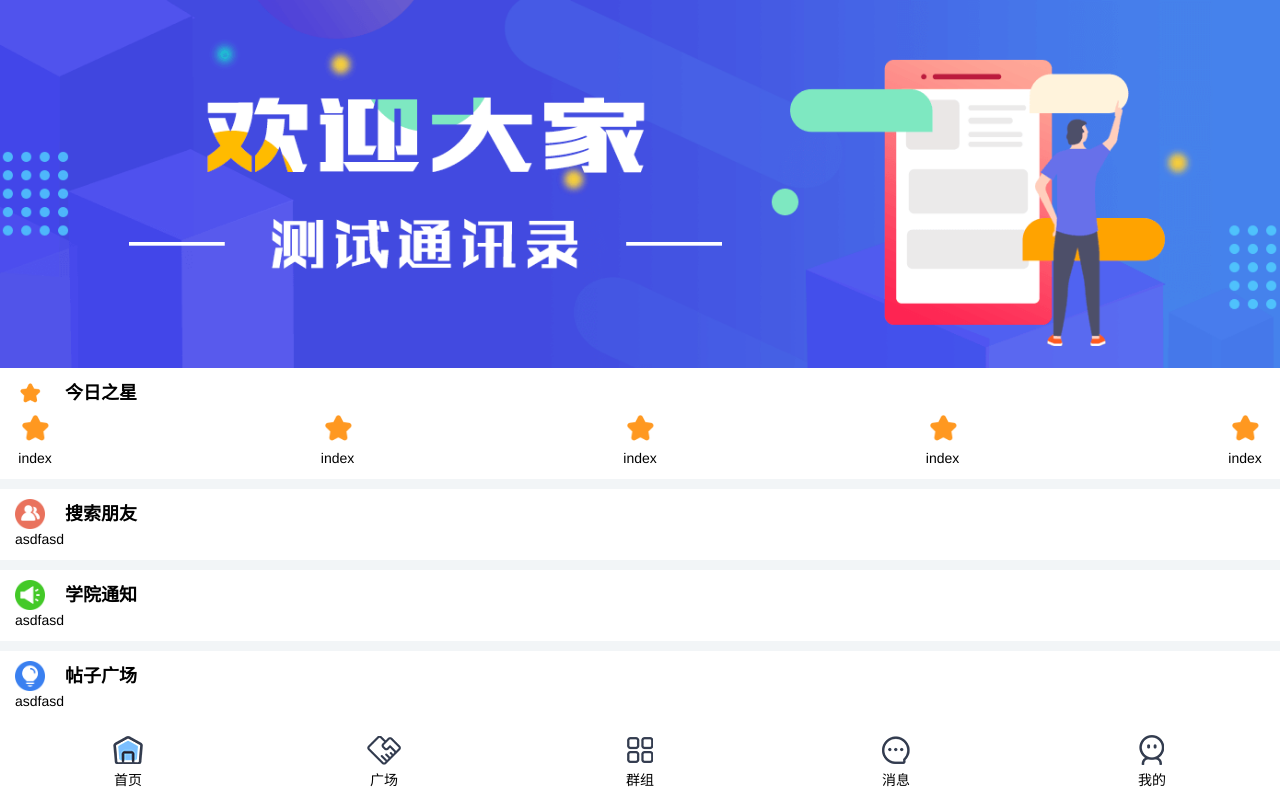
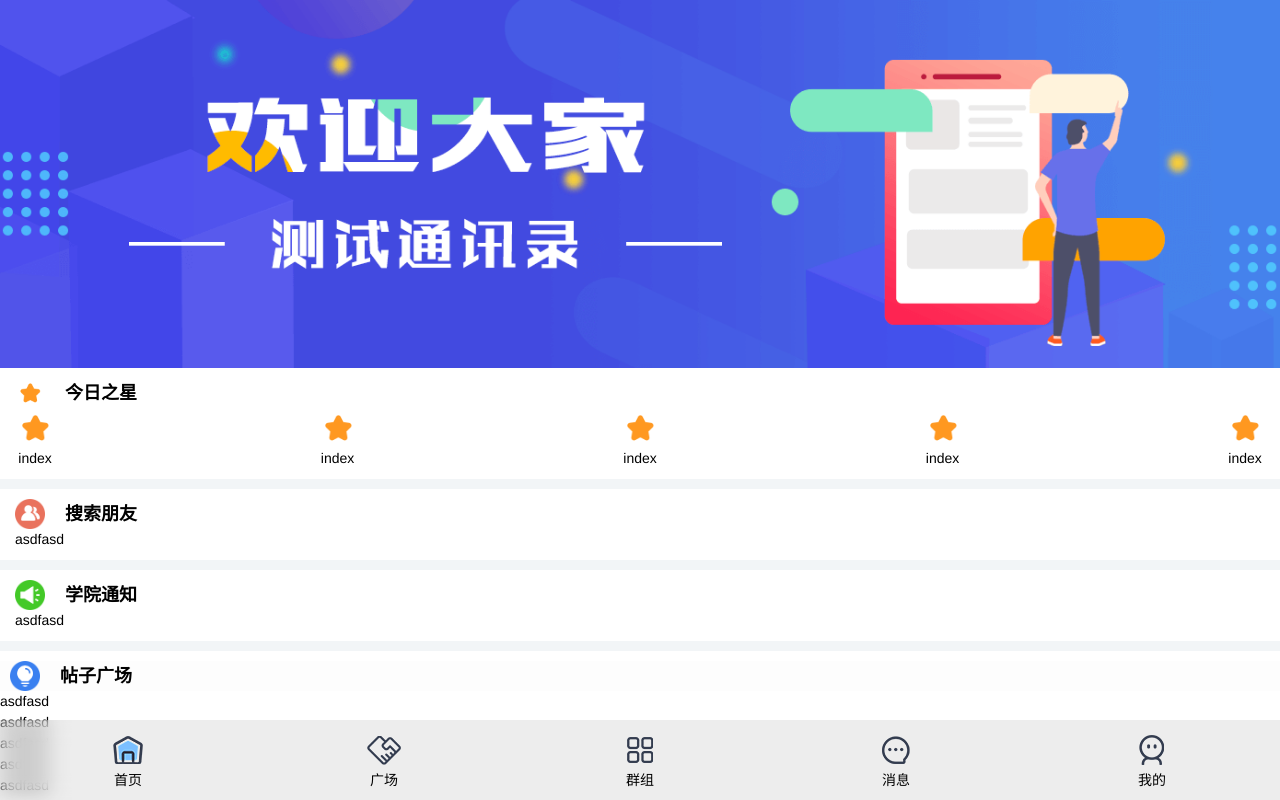
Before and after one commit to wyswill/txl_raect, a React app: page / in a window 1280 px wide. Built offline with nearby package versions, Linux system fonts and the light colour scheme.

Commit message:
毛玻璃效果添加

```diff
--- a/public/index.html
+++ b/public/index.html
@@ -1,20 +1,20 @@
 <!DOCTYPE html>
 <html lang="zh">
 <head>
-    <meta charset="utf-8" />
-    <link rel="icon" href="%PUBLIC_URL%/favicon.ico" />
-    <meta name="viewport" content="width=device-width, initial-scale=1" />
-    <meta name="theme-color" content="#000000" />
+  <meta charset="utf-8"/>
+  <link rel="icon" href="%PUBLIC_URL%/favicon.ico"/>
+  <meta name="viewport" content="width=device-width, initial-scale=1,viewport-fit=cover"/>
+  <meta name="theme-color" content="#f2f5f7"/>
   <meta
       name="description"
       content="Web site created using create-react-app"
   />
-    <link rel="apple-touch-icon" href="%PUBLIC_URL%/logo192.png" />
+  <link rel="apple-touch-icon" href="%PUBLIC_URL%/logo192.png"/>
   <!--
     manifest.json provides metadata used when your web app is installed on a
     user's mobile device or desktop. See https://developers.google.com/web/fundamentals/web-app-manifest/
   -->
-    <link rel="manifest" href="%PUBLIC_URL%/manifest.json" />
+  <link rel="manifest" href="%PUBLIC_URL%/manifest.json"/>
   <!--
     Notice the use of %PUBLIC_URL% in the tags above.
     It will be replaced with the URL of the `public` folder during the build.
--- a/src/App.less
+++ b/src/App.less
@@ -1,5 +1,5 @@
 .App {
-  height: 90vh;
+  height: 100vh;
   background: #f2f5f7;
 
   .swiper-container {
@@ -7,11 +7,16 @@
   }
 
   .buttonBar {
+    backdrop-filter: blur(10px);
+    background-color: rgba(171, 171, 171, 0.21);
     height: 10vh;
     display: flex;
     justify-content: space-around;
     align-items: center;
-    box-shadow: 0 0.05rem 0.11rem -0.03rem rgba(0, 0, 0, .2), 0 -0.08rem 0.13rem 0 rgba(0, 0, 0, .14), 0 0.03rem 0.27rem 0 rgba(0, 0, 0, .12);
+    position: absolute;
+    bottom: 0;
+    z-index: 2;
+    width: 100%;
 
     .active {
       background: red;
--- a/src/App.tsx
+++ b/src/App.tsx
@@ -98,8 +98,7 @@ class App extends React.Component<any, any, Tstate> {
                     <p>{ele.name}</p>
                   </UpAndDown>
                 </div>
-            )
-        )
+            ))
         }
       </div>
 
@@ -109,6 +108,7 @@ class App extends React.Component<any, any, Tstate> {
 }
 
 function switchPage(name: string) {
+  // noinspection NonAsciiCharacters
   const map: { [index: string]: any } = {
     "首页": <MainPage/>, "广场": <Plaza/>, "群组": <Group/>, "消息": <Msg/>, "我的": <Mine/>,
   }
--- a/src/component/ModuleDisplay.tsx
+++ b/src/component/ModuleDisplay.tsx
@@ -5,9 +5,10 @@ type TProps = {
   headICon: string,
   moduleName: string,
   children: any
+  extClass?: string
 }
 export default function ModuleDisplay(props: TProps) {
-  return <div className='ModuleDisplay'>
+  return <div className={`ModuleDisplay ${props.extClass ? props.extClass : ''}`}>
     <div className="title">
       <img src={props.headICon} alt='headIcon'/>
       <h3>{props.moduleName}</h3>
--- a/src/views/mainPage/mainPage.less
+++ b/src/views/mainPage/mainPage.less
@@ -1,5 +1,6 @@
 .mainPage {
   height: 100%;
+  overflow-y: scroll;
 
   .ModuleDisplay {
     .content {
@@ -7,4 +8,22 @@
       justify-content: space-between;
     }
   }
+
+  .posetSquery {
+    padding-left: 0;
+    padding-right: 0;
+    padding-bottom: 10vh;
+
+    .title {
+      padding: 0 10px;
+      position: sticky;
+      top: -1px;
+      backdrop-filter: blur(10px);
+      background-color: rgba(245, 245, 245, 0.21);
+    }
+
+    .content {
+      flex-direction: column;
+    }
+  }
 }
--- a/src/views/mainPage/mainPage.tsx
+++ b/src/views/mainPage/mainPage.tsx
@@ -32,8 +32,10 @@ export default class MainPage extends React.Component<any, TState> {
           <ModuleDisplay headICon={headIcon3} moduleName='学院通知'>
             <div>asdfasd</div>
           </ModuleDisplay>
-          <ModuleDisplay headICon={headIcon4} moduleName='帖子广场'>
-            <div>asdfasd</div>
+          <ModuleDisplay headICon={headIcon4} moduleName='帖子广场' extClass='posetSquery'>
+            {
+              new Array(30).fill(0).map((ele, index) => <div key={index}>asdfasd</div>)
+            }
           </ModuleDisplay>
         </div>
     );
```
Lines whose indentation alone changed are shown as unchanged.
